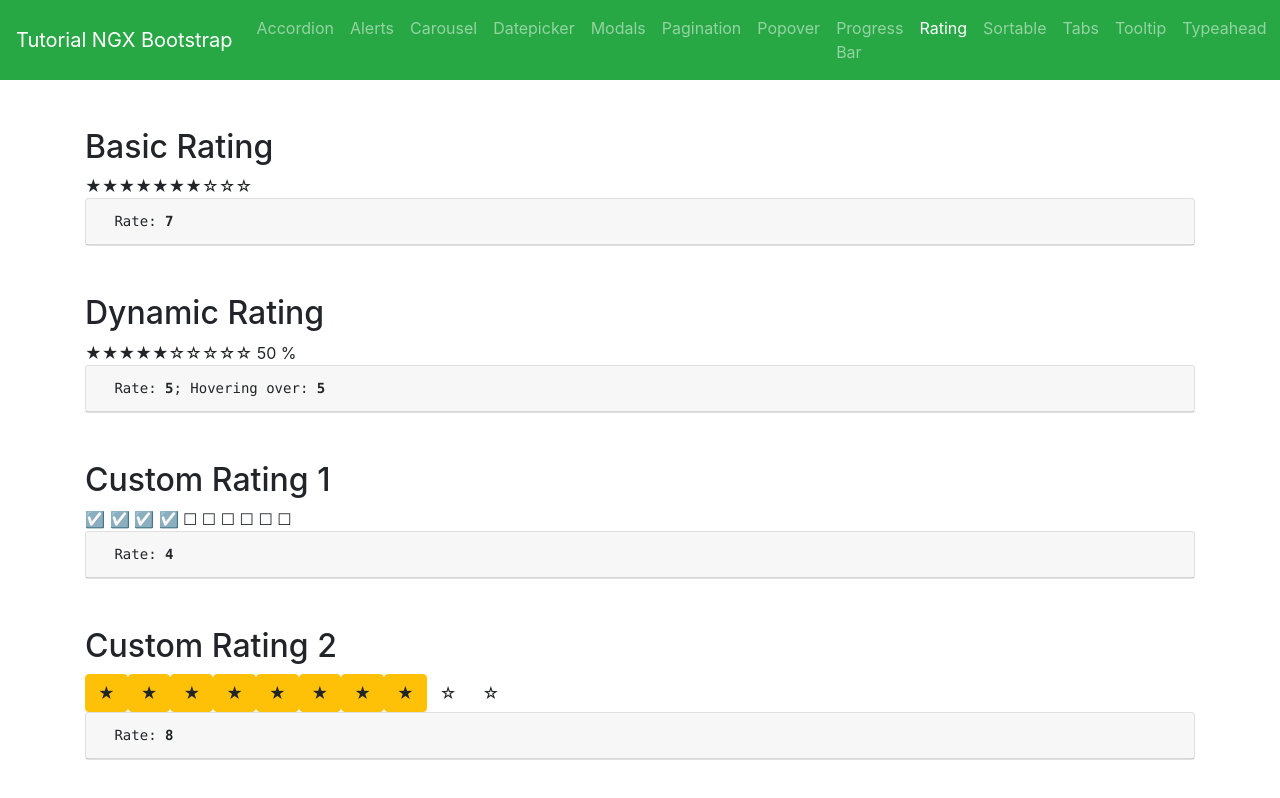
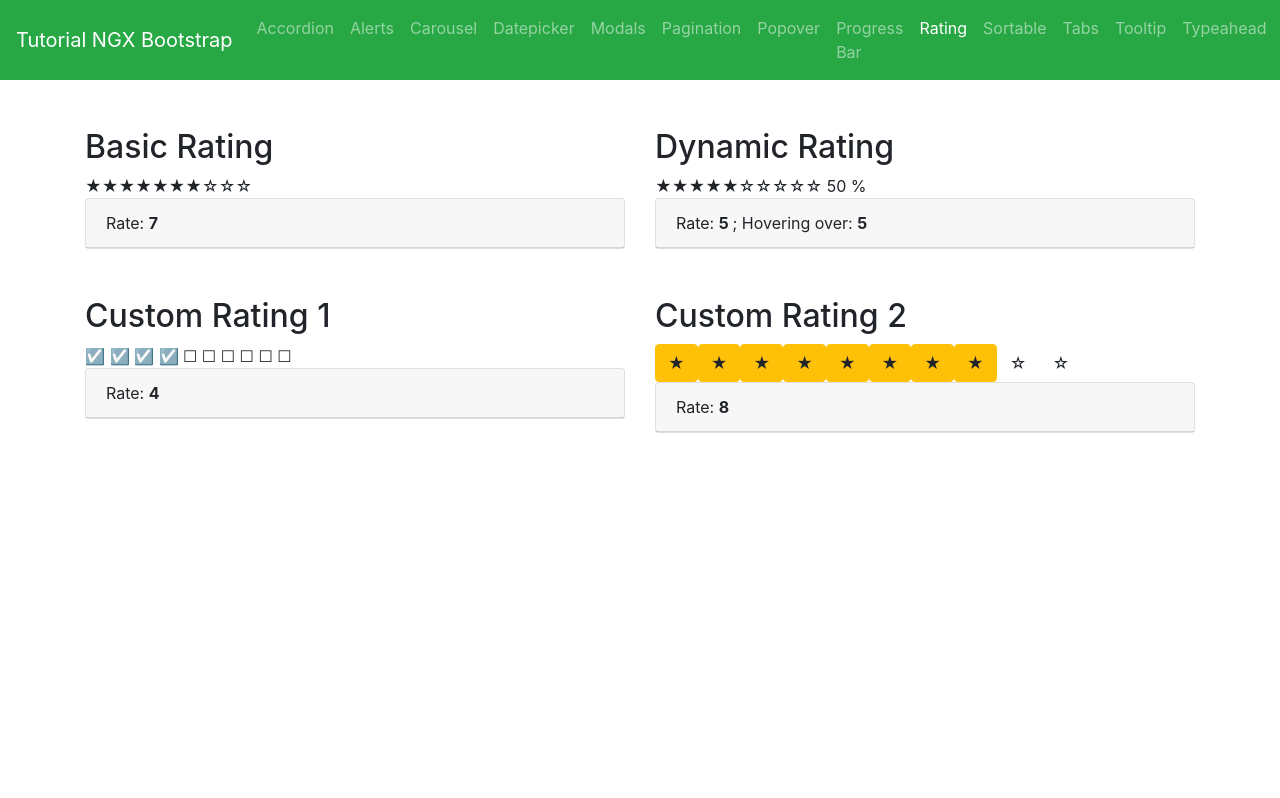
Before and after one commit to williamdsw/tuts-ng-ngx-bootstrap, an Angular app: page /rating in a window 1280 px wide. Shown: the top 798 px of the page. Built offline with nearby package versions, Linux system fonts and the light colour scheme.

Commit message:
Code refactoring for Rating component

```diff
--- a/src/app/rating-example/rating-example-routing.module.ts
+++ b/src/app/rating-example/rating-example-routing.module.ts
@@ -5,7 +5,7 @@ import { RatingExampleComponent } from './rating-example.component';
 
 const ROUTES: Routes = [
   { path: '', component: RatingExampleComponent },
-]
+];
 
 @NgModule({
   imports: [RouterModule.forChild(ROUTES)],
--- a/src/app/rating-example/rating-example.component.html
+++ b/src/app/rating-example/rating-example.component.html
@@ -1,36 +1,58 @@
+<article>
+    <section>
+        <div class="row my-5">
 
             <!-- basic -->
-<div class="mt-5 mb-5">
+            <div class="col-md-6">
+                <header>
                     <h2> Basic Rating </h2>
+                </header>
+
                 <rating [max]="max" [readonly]="isReadonly" [(ngModel)]="currentRate"></rating>
+
                 <div class="card">
-        <pre class="card-block card-header"> Rate: <b>{{ currentRate }}</b></pre>
+                    <div class="card-block card-header">
+                        Rate: <span class="font-weight-bold"> {{ currentRate }} </span>
+                    </div>
                 </div>
             </div>
 
             <!-- dynamic -->
-<div class="mt-5 mb-5">
+            <div class="col-md-6 mt-md-0 mt-5">
+                <header>
                     <h2> Dynamic Rating </h2>
-    <rating [max]="max" [(ngModel)]="otherCurrentRate"
-            (onHover)="onHoveringOver ($event);"
+                </header>
+
+                <rating [max]="max" [(ngModel)]="otherCurrentRate" (onHover)="onHoveringOver ($event);"
                     (onLeave)="onResetStar ();">
                 </rating>
                 <span class="label" [ngClass]="labelClass" [ngStyle]="labelStyle">
                     {{ percent }} %
                 </span>
                 <div class="card">
-        <pre class="card-block card-header"> Rate: <b>{{ otherCurrentRate }}</b>; Hovering over: <b>{{ overStar || "none"}}</b></pre>
+                    <div class="card-block card-header">
+                        Rate: <span class="font-weight-bold"> {{ otherCurrentRate }} </span>;
+                        Hovering over: <span class="font-weight-bold"> {{ overStar || "none" }} </span>
                     </div>
                 </div>
+            </div>
+        </div>
+    </section>
+    <section>
+        <div class="row my-5">
 
             <!-- custom 1 -->
-<div class="mt-5 mb-5">
+            <div class="col-md-6">
+                <header>
                     <h2> Custom Rating 1 </h2>
+                </header>
 
                 <rating [max]="10" [(ngModel)]="customRateFirst" [customTemplate]="customRateTemplateFirst"></rating>
 
                 <div class="card">
-        <pre class="card-block card-header"> Rate: <b>{{ customRateFirst }}</b></pre>
+                    <div class="card-block card-header">
+                        Rate: <span class="font-weight-bold"> {{ customRateFirst }} </span>
+                    </div>
                 </div>
 
                 <ng-template #customRateTemplateFirst let-index="index" let-value="value">
@@ -39,13 +61,17 @@
             </div>
 
             <!-- custom 2 -->
-<div class="mt-5 mb-5">
+            <div class="col-md-6 mt-md-0 mt-5">
+                <header>
                     <h2> Custom Rating 2 </h2>
+                </header>
 
                 <rating [max]="10" [(ngModel)]="customRateSecond" [customTemplate]="customRateTemplateSecond"></rating>
 
                 <div class="card">
-        <pre class="card-block card-header"> Rate: <b>{{ customRateSecond }}</b></pre>
+                    <div class="card-block card-header">
+                        Rate: <span class="font-weight-bold"> {{ customRateSecond }} </span>
+                    </div>
                 </div>
 
                 <ng-template #customRateTemplateSecond let-index="index" let-value="value">
@@ -54,3 +80,6 @@
                     </button>
                 </ng-template>
             </div>
+        </div>
+    </section>
+</article>
--- a/src/app/rating-example/rating-example.component.ts
+++ b/src/app/rating-example/rating-example.component.ts
@@ -2,20 +2,19 @@ import { Component, OnInit } from '@angular/core';
 
 @Component({
   selector: 'app-rating-example',
-  templateUrl: './rating-example.component.html',
-  styleUrls: ['./rating-example.component.css']
+  templateUrl: './rating-example.component.html'
 })
 export class RatingExampleComponent implements OnInit {
 
   // FIELDS
 
-  public max: number = 10;
-  public currentRate: number = 7;
-  public isReadonly: boolean = true;
+  public max = 10;
+  public currentRate = 7;
+  public isReadonly = true;
 
-  public otherCurrentRate: number = 5;
+  public otherCurrentRate = 5;
   public overStar: number | undefined;
-  public percent: number;
+  public percent = 0;
   public labelClass = {
     'label-warning': this.percent < 30,
     'label-info': this.percent >= 30 && this.percent < 70,
@@ -25,8 +24,8 @@ export class RatingExampleComponent implements OnInit {
     display: 'inline'
   };
 
-  public customRateFirst: number = 4;
-  public customRateSecond: number = 8;
+  public customRateFirst = 4;
+  public customRateSecond = 8;
 
   // CONSTRUCTOR
 
@@ -36,8 +35,7 @@ export class RatingExampleComponent implements OnInit {
 
   // LIFECYCLE HOOKS
 
-  ngOnInit(): void {
-  }
+  ngOnInit(): void {}
 
   // HELPER FUNCTIONS
 
--- a/src/app/rating-example/rating-example.module.ts
+++ b/src/app/rating-example/rating-example.module.ts
@@ -3,6 +3,7 @@ import { CommonModule } from '@angular/common';
 import { FormsModule } from '@angular/forms';
 
 import { RatingExampleRoutingModule } from './rating-example-routing.module';
+
 import { SharedModule } from '../shared/shared.module';
 
 import { RatingExampleComponent } from './rating-example.component';
```
Also changed, not shown: src/app/rating-example/rating-example.component.css (deleted). Lines whose indentation alone changed are shown as unchanged.
